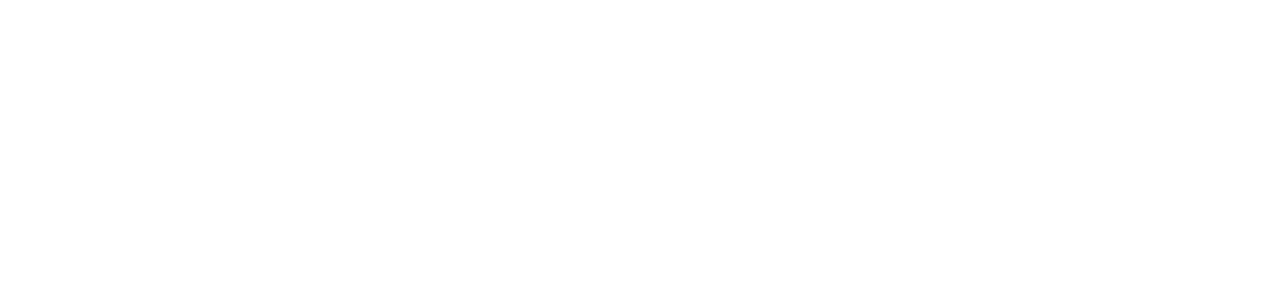
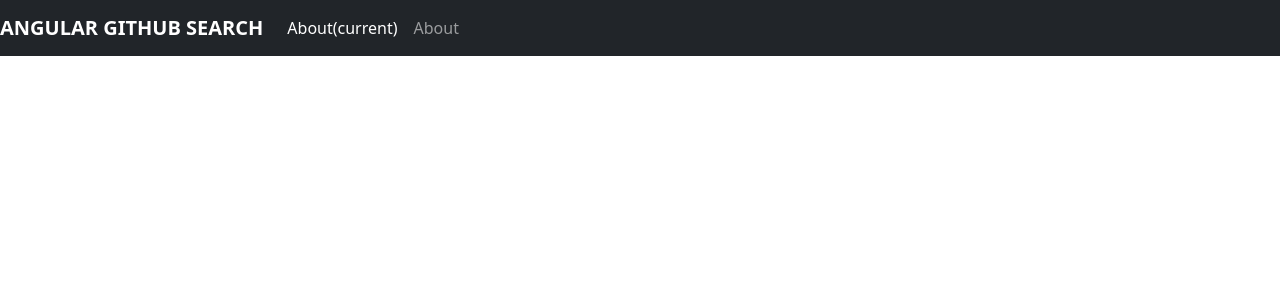
Before and after one commit to ElsieLearnsToCode/github_search, an Angular app: page / in a window 1280 px wide. Shown: the top 300 px of the page. Built offline with nearby package versions, Linux system fonts and the light colour scheme.

Commit message:
add changes to the navbar

```diff
--- a/src/app/app-routing.module.ts
+++ b/src/app/app-routing.module.ts
@@ -1,9 +1,11 @@
 import { NgModule } from '@angular/core';
 import { RouterModule, Routes } from '@angular/router';
 import { AboutComponent } from './components/about/about.component';
+import { NavbarComponent } from './components/navbar/navbar.component';
 
 const routes: Routes = [
   {path:"about", component: AboutComponent},
+  {path:"navbar", component: NavbarComponent},
 ];
 
 @NgModule({
--- a/src/app/app.component.html
+++ b/src/app/app.component.html
@@ -1 +1,2 @@
+<app-navbar></app-navbar>
 <router-outlet></router-outlet>
--- a/src/app/app.module.ts
+++ b/src/app/app.module.ts
@@ -4,11 +4,13 @@
 import { AppRoutingModule } from './app-routing.module';
 import { AppComponent } from './app.component';
 import { AboutComponent } from './components/about/about.component';
+import { NavbarComponent } from './components/navbar/navbar.component';
 
 @NgModule({
   declarations: [
     AppComponent,
-    AboutComponent
+    AboutComponent,
+    NavbarComponent
   ],
   imports: [
     BrowserModule,
```
